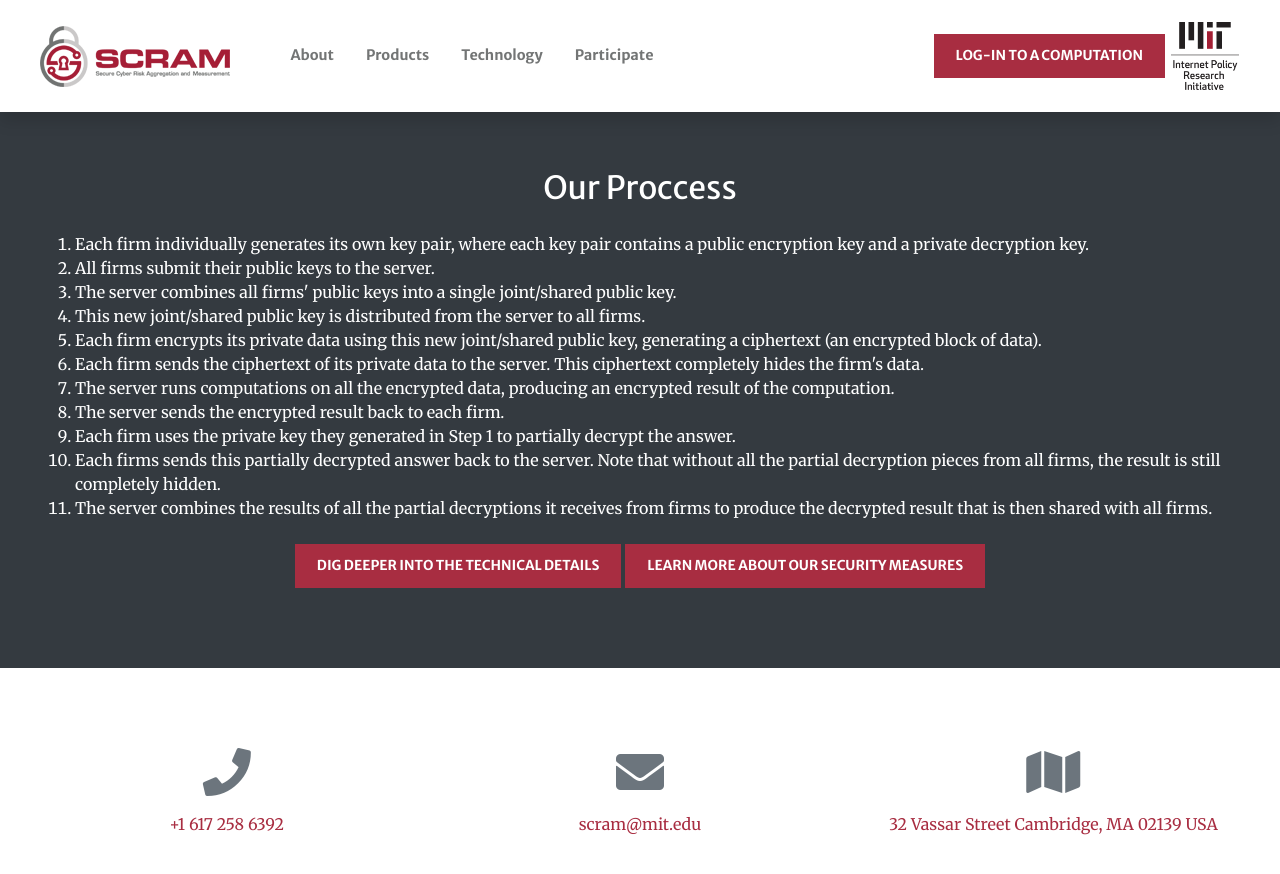
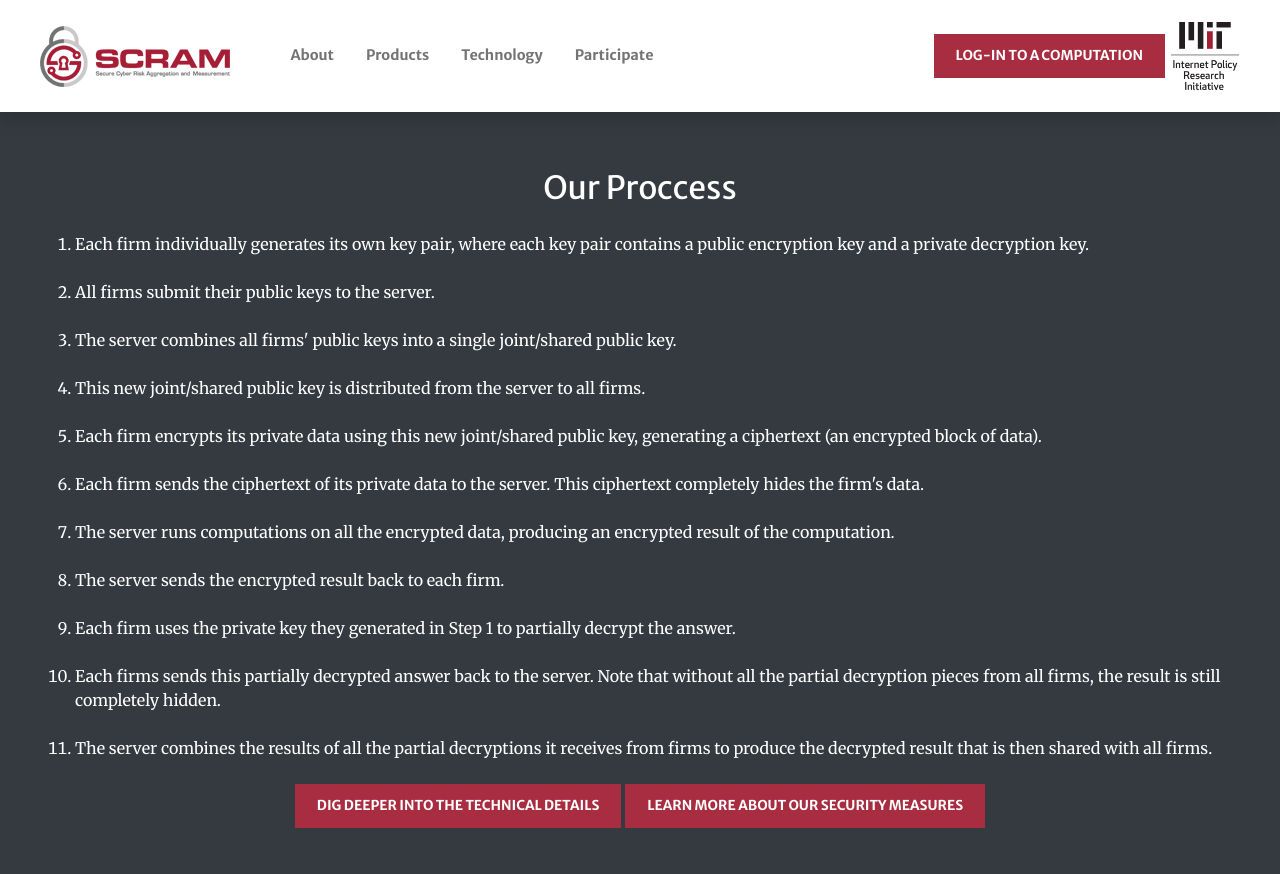
Before and after one commit to jisqyv/MIT, a Jekyll site: the page built from technology.md, in a window 1280 px wide and 900 px high, scrolled down 1296 px. Shown: the top 874 px of the window. Built offline with Jekyll 4.4.1, drawn with Linux system fonts in a browser that asks for light colours; nearby versions of some CDN libraries.

Commit message:
Update aside-technology.html

```diff
--- a/_includes/aside-technology.html
+++ b/_includes/aside-technology.html
@@ -1,18 +1,18 @@
 <section id="{{ section.section_id }}" class="page-section bg-dark text-white {{ section.background_style }}">
   <div class="container ">
     <h2 class="mb-4 text-center">{{ section.title }}</h2>
-	<ol class="mb-4">
-	<li >Each firm individually generates its own key pair, where each key pair contains a public encryption key and a private decryption key.</li>
-	<li>All firms submit their public keys to the server.</li>
-	<li>The server combines all firms' public keys into a single joint/shared public key.</li>
-	<li>This new joint/shared public key is distributed from the server to all firms.</li>
-	<li>Each firm encrypts its private data using this new joint/shared public key, generating a ciphertext (an encrypted block of data).</li>
-	<li>Each firm sends the ciphertext of its private data to the server. This ciphertext completely hides the firm's data.</li>
-	<li>The server runs computations on all the encrypted data, producing an encrypted result of the computation.</li>
-	<li>The server sends the encrypted result back to each firm.</li>
-	<li>Each firm uses the private key they generated in Step 1 to partially decrypt the answer.</li>
-	<li>Each firms sends this partially decrypted answer back to the server. Note that without all the partial decryption pieces from all firms, the result is still completely hidden.</li>
-	<li>The server combines the results of all the partial decryptions it receives from firms to produce the decrypted result that is then shared with all firms. </li>
+	<ol>
+	<li class="mb-4">Each firm individually generates its own key pair, where each key pair contains a public encryption key and a private decryption key.</li>
+	<li class="mb-4">All firms submit their public keys to the server.</li>
+	<li class="mb-4">The server combines all firms' public keys into a single joint/shared public key.</li>
+	<li class="mb-4">This new joint/shared public key is distributed from the server to all firms.</li>
+	<li class="mb-4">Each firm encrypts its private data using this new joint/shared public key, generating a ciphertext (an encrypted block of data).</li>
+	<li class="mb-4">Each firm sends the ciphertext of its private data to the server. This ciphertext completely hides the firm's data.</li>
+	<li class="mb-4">The server runs computations on all the encrypted data, producing an encrypted result of the computation.</li>
+	<li class="mb-4">The server sends the encrypted result back to each firm.</li>
+	<li class="mb-4">Each firm uses the private key they generated in Step 1 to partially decrypt the answer.</li>
+	<li class="mb-4">Each firms sends this partially decrypted answer back to the server. Note that without all the partial decryption pieces from all firms, the result is still completely hidden.</li>
+	<li class="mb-4">The server combines the results of all the partial decryptions it receives from firms to produce the decrypted result that is then shared with all firms. </li>
 	</ol>
     {% include actions.html actions=section.actions %}
   </div>
```
